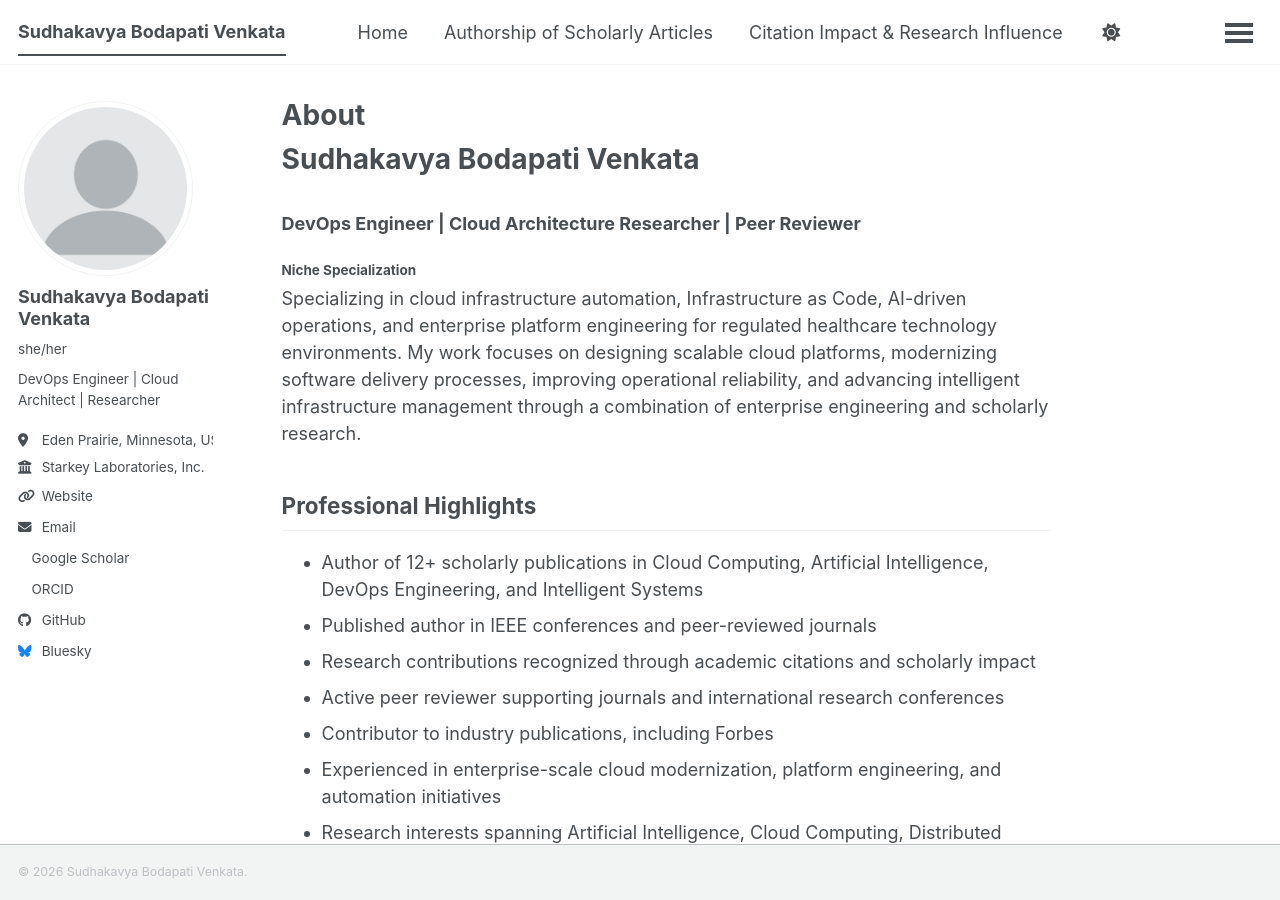
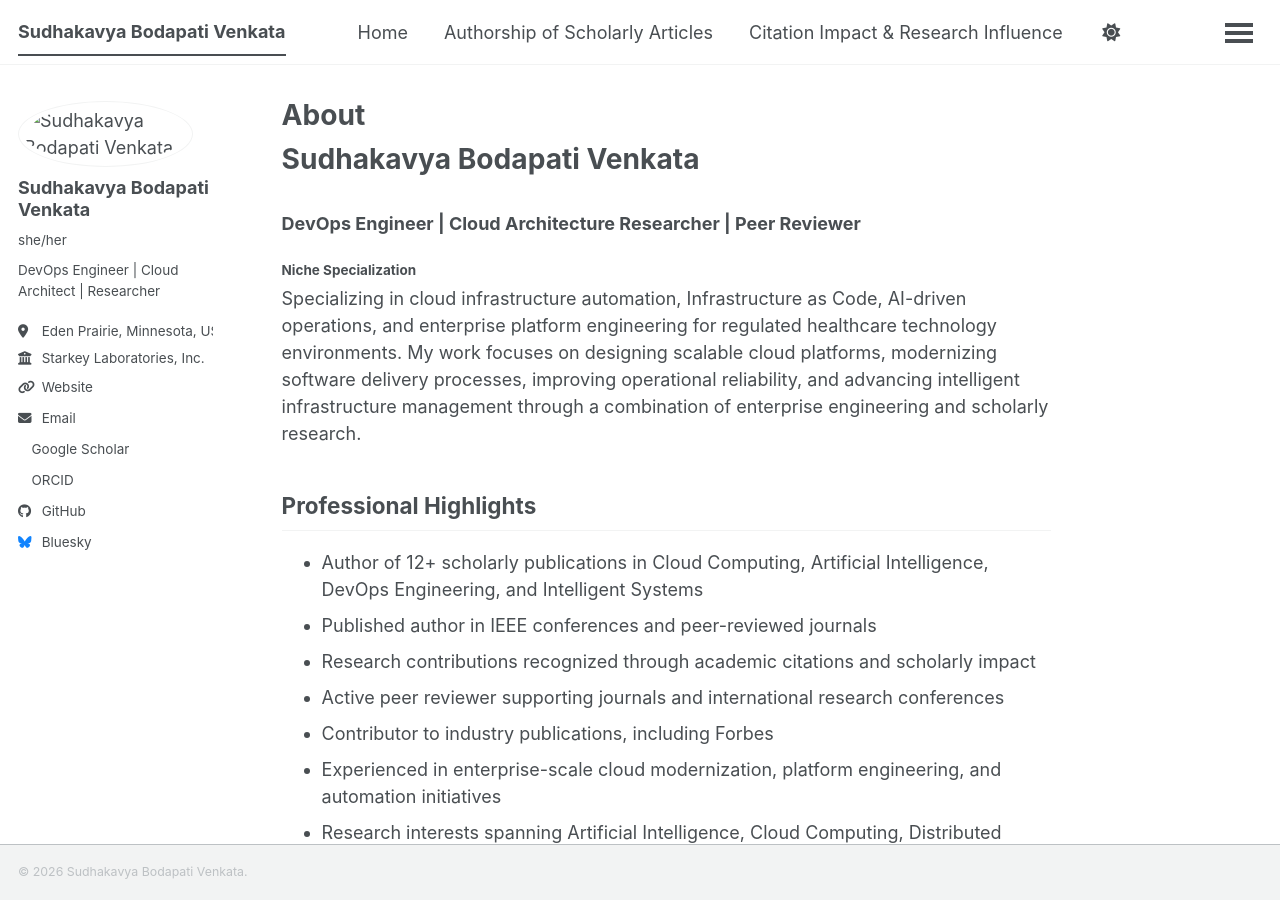
Before and after one commit to sudhakavya/sudhakavyabodapati, a Jekyll site: the page built from _pages/about.md, in a window 1280 px wide and 900 px high. Built offline with Jekyll 4.4.1, drawn with Linux system fonts in a browser that asks for light colours; a style sheet for code colours, icons or effects is not loaded.

Commit message:
Update author avatar path in config file

```diff
--- a/_config.yml
+++ b/_config.yml
@@ -22,7 +22,7 @@ repository               : "sudhakavya/sudhakavyabodapati"
 #               Additional customization can be done by editing /_includes/author-profile.html
 author:
   # Biographic information
-  avatar           : "profile.png"
+  avatar           : "/files/image.png"
   name             : "Sudhakavya Bodapati Venkata"
   pronouns         : "she/her"
   bio              : "DevOps Engineer | Cloud Architect | Researcher"
```
